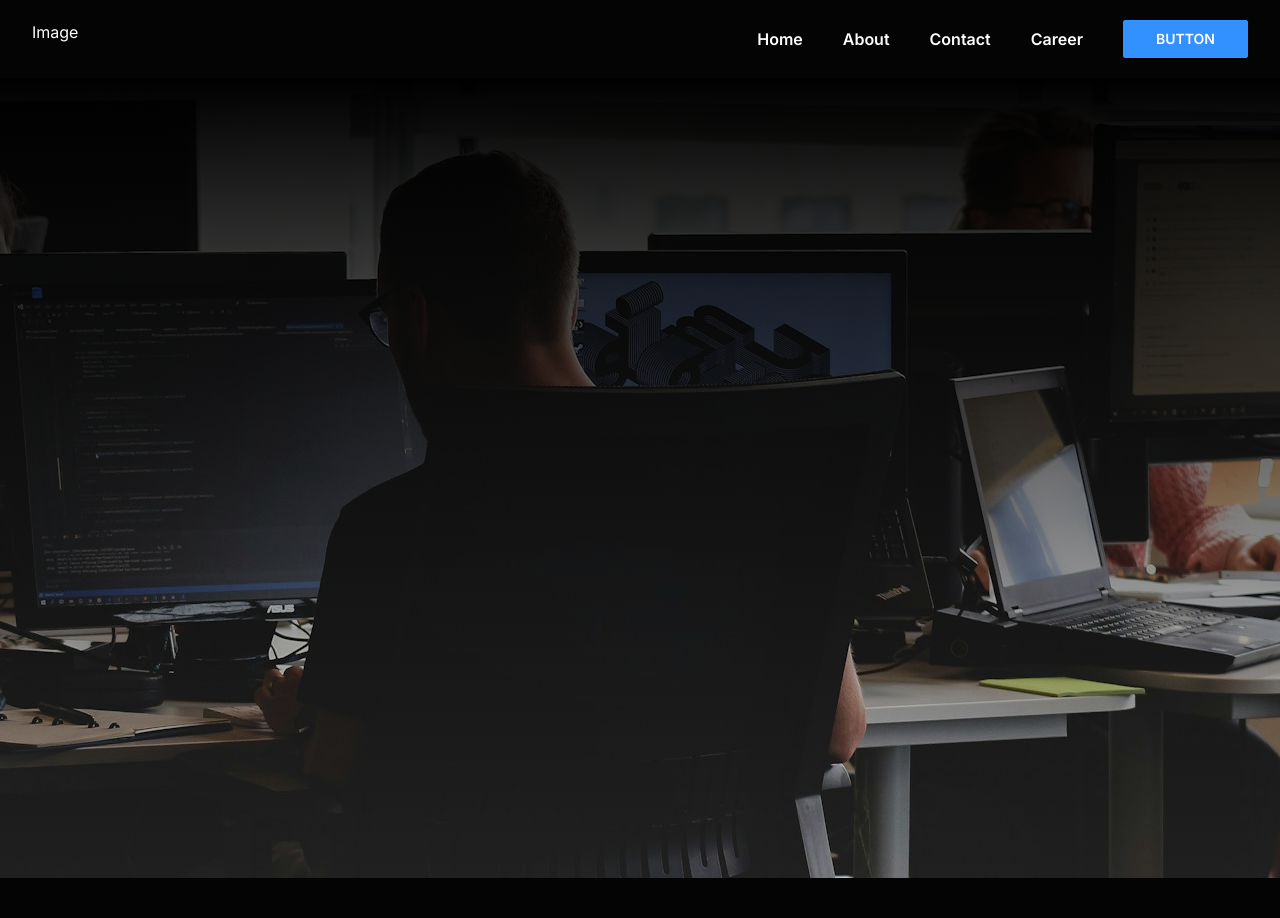
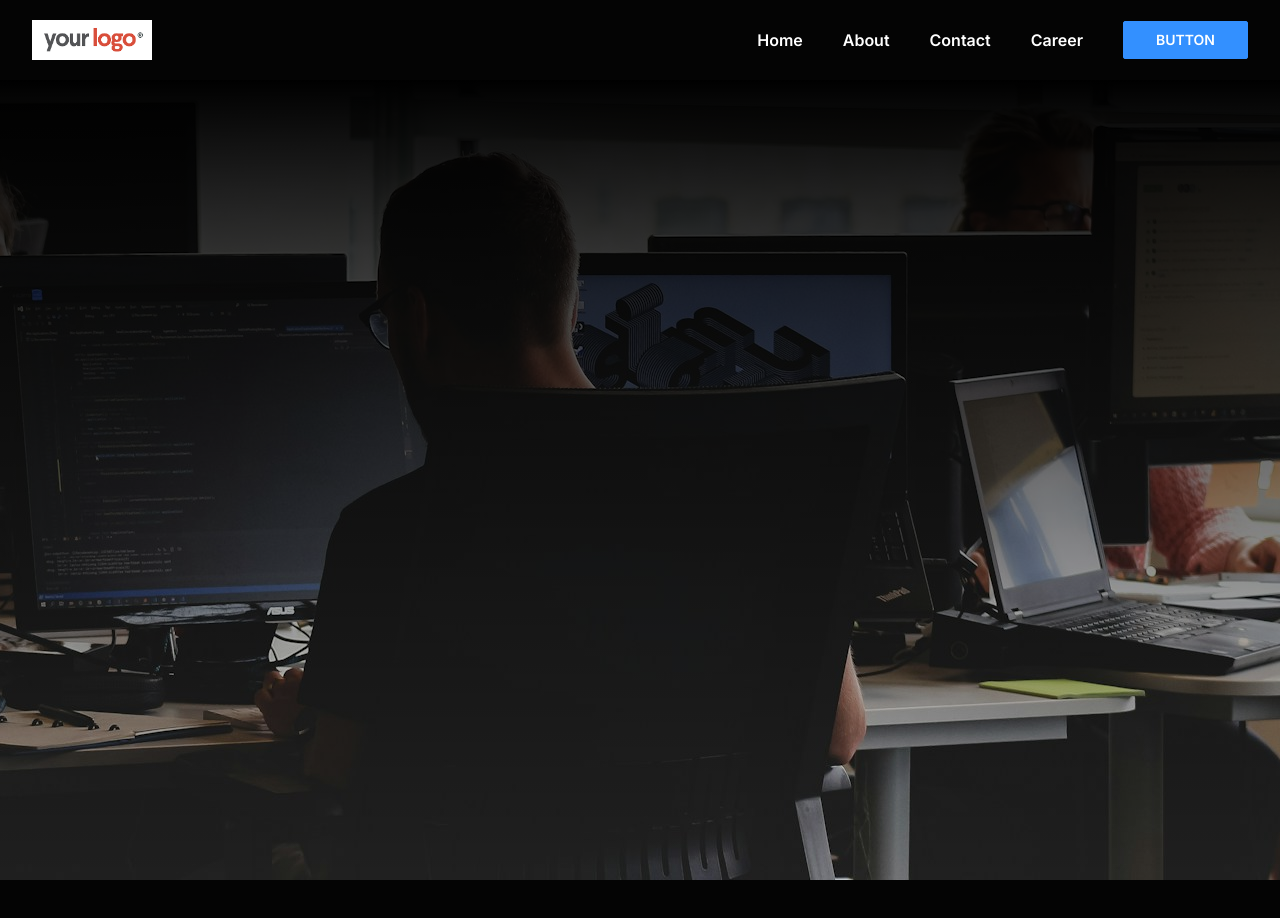
Before and after one commit to SAPranto/optiwaveai, a Next.js app: page / in a window 1280 px wide. Shown: the top 918 px of the page. Built offline with nearby package versions, Linux system fonts and the light colour scheme.

Commit message:
Sticky Navbar Created

```diff
--- a/app/components/Navbar.jsx
+++ b/app/components/Navbar.jsx
@@ -1,34 +1,39 @@
 "use client";
-import { useState } from "react";
+import React, { useState, useEffect } from "react";
 import { GiHamburgerMenu, GiCancel } from "react-icons/gi";
+import Image from "next/image";
 
-import React from "react";
-
-const navbar = () => {
+const Navbar = () => {
   const [isNavOpen, setIsNavOpen] = useState(false);
+  const [sticky, setSticky] = useState(false);
 
   const onNavClick = () => {
-    setIsNavOpen(!isNavOpen);
+    setIsNavOpen((prevIsNavOpen) => !prevIsNavOpen);
   };
 
-  const [fix, setFix] = useState(false);
-
-  const setFixed = () => {
-    if (window.scrollY >= 390) {
-      setFix(true);
-    } else {
-      setFix(false);
-    }
+  const setStickyOn = () => {
+    setSticky(window.scrollY >= 120);
   };
 
-  window.addEventListener("scroll", setFixed)
+  useEffect(() => {
+    window.addEventListener("scroll", setStickyOn);
+    return () => {
+      window.removeEventListener("scroll", setStickyOn);
+    };
+  }, []);
 
   return (
-    <nav className="py-5 text-white">
-      <div className="container flex justify-between">
-        <div>Image</div>
+    <nav
+      className={`py-5 w-full transition-[background-color] duration-500 sticky top-0 ${
+        sticky ? "sticky-navbar" : ""
+      }`}
+    >
+      <div className="container flex justify-between items-center">
+        <div>
+          <Image src="/logo.png" width={120} height={500} alt="Site Logo" />
+        </div>
         <div
-          className={`text-center bg-red-500 absolute top-0 right-0 px-24 py-14 h-full transform transition-transform duration-300 ease-out ${
+          className={`text-center bg-red-600 absolute top-0 right-0 px-24 py-14 h-[100vh] lg:h-full transform transition-transform duration-300 ease-out ${
             isNavOpen
               ? "translate-x-0 lg:transform-none"
               : "translate-x-full lg:transform-none"
@@ -44,15 +49,15 @@ const navbar = () => {
           <GiCancel
             className="absolute top-4 right-4 cursor-pointer lg:hidden"
             onClick={onNavClick}
-          ></GiCancel>
+          />
         </div>
         <GiHamburgerMenu
-          className="cursor-pointer lg:hidden"
+          className={`cursor-pointer lg:hidden ${sticky ? "text-black" : ""}`}
           onClick={onNavClick}
-        ></GiHamburgerMenu>
+        />
       </div>
     </nav>
   );
 };
 
-export default navbar;
+export default Navbar;
--- a/app/globals.css
+++ b/app/globals.css
@@ -14,7 +14,7 @@ body {
   @apply py-28;
 }
 .primary-btn {
-  @apply py-2 px-8 bg-primary-color border border-primary-color rounded-sm text-sm font-semibold uppercase cursor-pointer hover:bg-transparent transition-colors ease-out duration-200;
+  @apply py-2 px-8 bg-primary-color text-white border border-primary-color rounded-sm text-sm font-semibold uppercase cursor-pointer hover:bg-transparent transition-colors ease-out duration-200;
 }
 li {
   @apply cursor-pointer font-semibold hover:text-secondary-color transition-colors duration-500;
@@ -28,6 +28,6 @@ li {
   width: 100%;
   background-position: bottom;
 }
-.navbar.fixed {
-  @apply bg-white transition-colors;
+.sticky-navbar {
+  @apply bg-white lg:text-black;
 }
```
Also changed, not shown: public/logo.jpg (deleted), public/logo.png (added).
